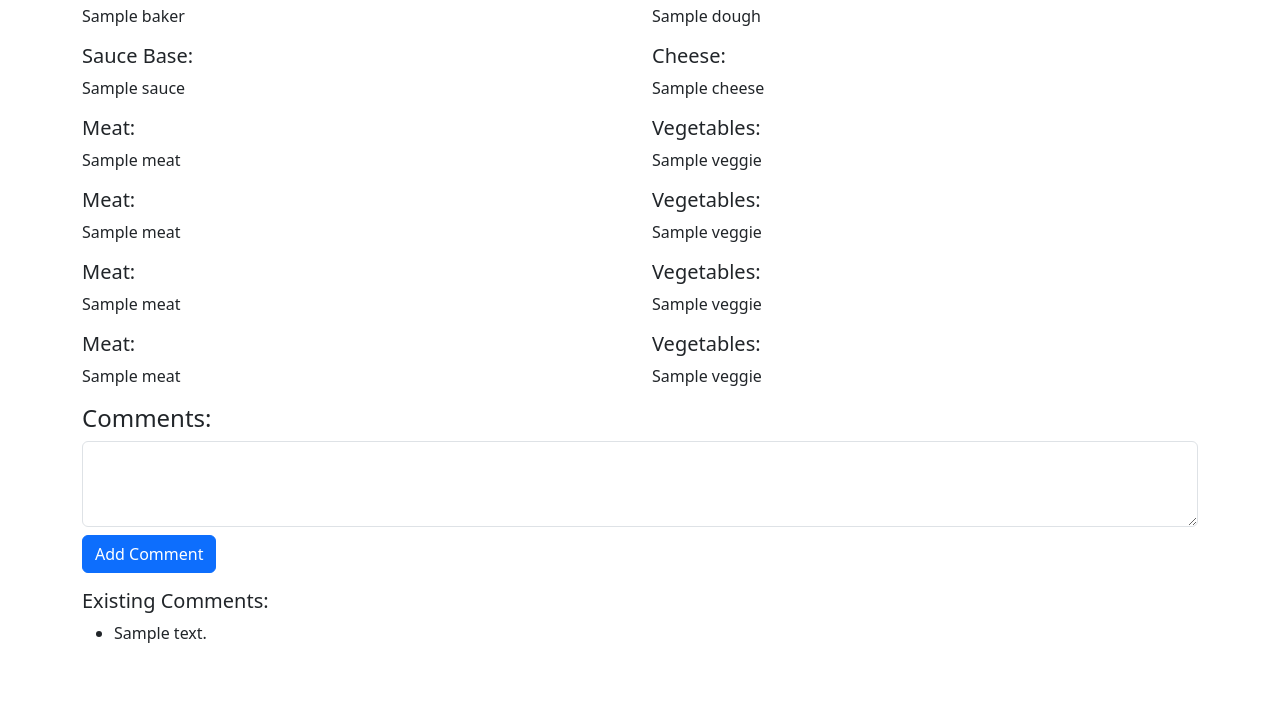
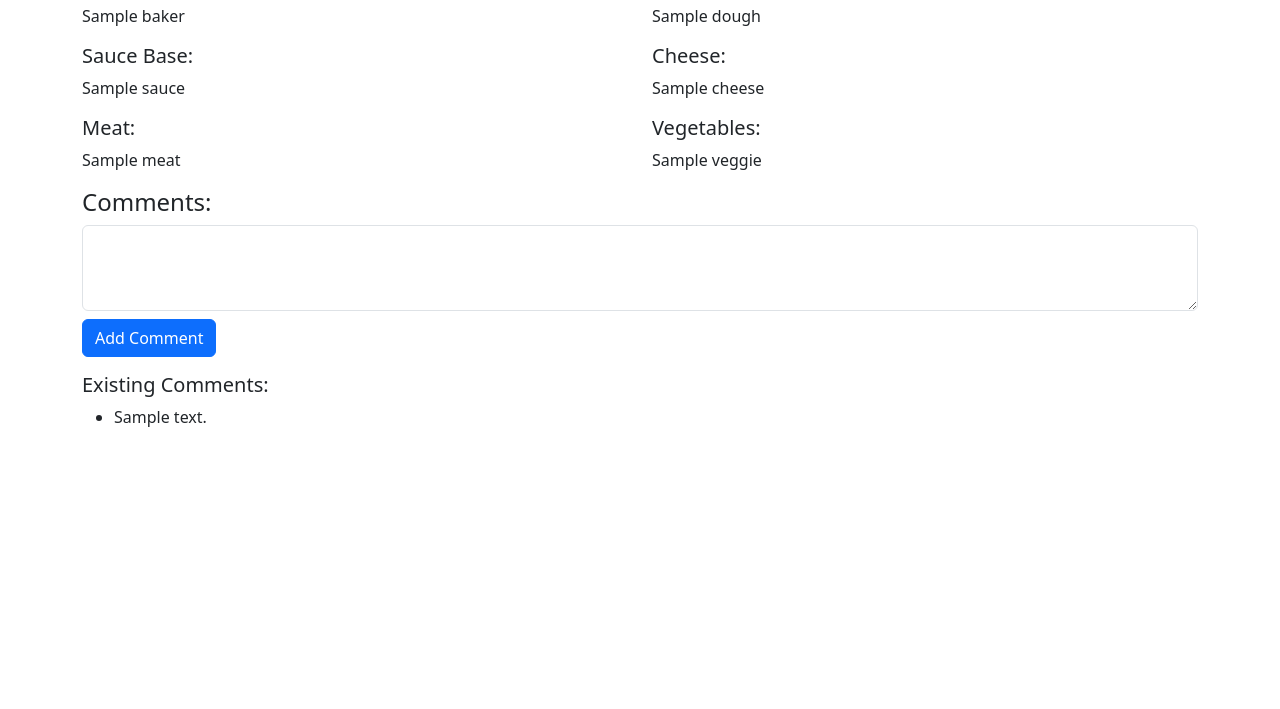
Before and after one commit to TristanT8/pizzaPlanet, a Flask app: template pizza_planet/flask_app/templates/view_pizza.html in a window 1280 px wide. Shown: the part 176-885 px from the top of the page. After the commit the page ends 603 px from the top, so only its background shows below. Run offline with Flask 3, Linux system fonts and the light colour scheme; the template is opened without the code that fills it: most values are stand-ins (such as "Sample title", 1, 10 or a date in 2020).

```diff
--- a/pizza_planet/flask_app/templates/view_pizza.html
+++ b/pizza_planet/flask_app/templates/view_pizza.html
@@ -52,46 +52,6 @@
                 {% endfor %}
             </div>
         </div>
-        <div class="row">
-            <div class="col-md-6">
-                <h5>Meat:</h5>
-                {% for meat in pizza.meat %}
-                <p>{{ meat|replace("_", " ") }}</p>
-                {% endfor %}
-            </div>
-            <div class="col-md-6">
-                <h5>Vegetables:</h5>
-                {% for veggie in pizza.vegetables %}
-                <p>{{ veggie|replace("_", " ") }}</p>
-                {% endfor %}
-            </div>
-        </div>        <div class="row">
-            <div class="col-md-6">
-                <h5>Meat:</h5>
-                {% for meat in pizza.meat %}
-                <p>{{ meat|replace("_", " ") }}</p>
-                {% endfor %}
-            </div>
-            <div class="col-md-6">
-                <h5>Vegetables:</h5>
-                {% for veggie in pizza.vegetables %}
-                <p>{{ veggie|replace("_", " ") }}</p>
-                {% endfor %}
-            </div>
-        </div>        <div class="row">
-            <div class="col-md-6">
-                <h5>Meat:</h5>
-                {% for meat in pizza.meat %}
-                <p>{{ meat|replace("_", " ") }}</p>
-                {% endfor %}
-            </div>
-            <div class="col-md-6">
-                <h5>Vegetables:</h5>
-                {% for veggie in pizza.vegetables %}
-                <p>{{ veggie|replace("_", " ") }}</p>
-                {% endfor %}
-            </div>
-        </div>
 
         <div class="mb-3">
             <h4>Comments:</h4>
```
